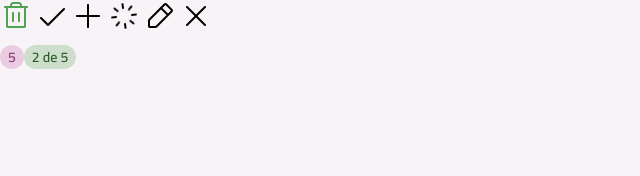
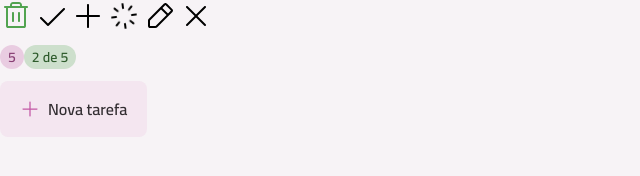
Before and after one commit to Pedrohenriquezuza/Projeto-To-do-list, a React (Vite) app: page / in a window 1280 px wide. Shown: the part 128-304 px from the top of the page, without its empty margins (0-640 px from the left). Built offline with nearby package versions, Linux system fonts and the light colour scheme.

Commit message:
Criando componente button

```diff
--- a/src/App.tsx
+++ b/src/App.tsx
@@ -8,6 +8,7 @@
 
 import Icon from "./components/Icon";
 import Badge from "./components/Badge";
+import Button from "./components/Button";
 
 export default function App() {
   return (
@@ -36,6 +37,10 @@
         <Badge variant="secondary">5</Badge>
         <Badge variant="primary">2 de 5</Badge>
       </div>
+
+      <div>
+        <Button icon={PlusIcon}>Nova tarefa</Button>
+      </div>
     </div>
   );
 }
--- a/src/components/Badge.tsx
+++ b/src/components/Badge.tsx
@@ -24,19 +24,18 @@
 export const badgeTextVariants = cva("", {
   variants: {
     variant: {
-        primary: "text-green-dark",
-        secondary: "text-pink-dark"
+      primary: "text-green-dark",
+      secondary: "text-pink-dark",
     },
   },
   defaultVariants: {
-    variant: "primary"
-  }
+    variant: "primary",
+  },
 });
 
 interface BadgeProps
   extends React.ComponentProps<"div">,
     VariantProps<typeof badgeVariants> {}
-
 
 export default function Badge({
   variant,
@@ -46,8 +45,10 @@
   ...props
 }: BadgeProps) {
   return (
-    <div className={badgeVariants({variant,size, className})} {...props}>
-      <Text variant="body-sm-bold" className={badgeTextVariants({variant})}>{children}</Text>
+    <div className={badgeVariants({ variant, size, className })} {...props}>
+      <Text variant="body-sm-bold" className={badgeTextVariants({ variant })}>
+        {children}
+      </Text>
     </div>
   );
 }
--- /dev/null
+++ b/src/components/Button.tsx
@@ -0,0 +1,86 @@
+import { cva, type VariantProps } from "class-variance-authority";
+import Text from "./Text";
+import Icon from "./Icon";
+
+export const buttonVariants = cva(
+  `
+    flex items-center justify-center cursor-poiter transition rounded-lg group gap-2
+    `,
+  {
+    variants: {
+      variant: {
+        primary: "bg-gray-200 hover:bg-pink-light",
+      },
+      size: {
+        md: "h-14 py-4 px-5",
+      },
+      disabled: {
+        true: "opacity-50 pointer-events-none",
+      },
+    },
+    defaultVariants: {
+      variant: "primary",
+      size: "md",
+      disabled: false,
+    },
+  }
+);
+
+export const buttonTextVariants = cva("", {
+  variants: {
+    variant: {
+      primary: "text-gray-400",
+    },
+  },
+  defaultVariants: {
+    variant: "primary",
+  },
+});
+
+export const buttonIconVariants = cva("transition", {
+  variants: {
+    variant: {
+      primary: "fill-pink-base",
+    },
+    size: {
+      md: "w-5 h-5",
+    },
+  },
+  defaultVariants: {
+    variant: "primary",
+    size: "md",
+  },
+});
+
+interface ButtonProps
+  extends Omit<React.ComponentProps<"button">, "size" | "disabled">,
+    VariantProps<typeof buttonVariants> {
+  icon?: React.ComponentProps<typeof Icon>["svg"];
+}
+
+export default function Button({
+  variant,
+  size,
+  disabled,
+  className,
+  children,
+  icon: IconComponent,
+  ...props
+}: ButtonProps) {
+  return (
+    <button
+      className={buttonVariants({ variant, size, disabled, className })}
+      {...props}
+    >
+      {IconComponent && (
+        <Icon
+          svg={IconComponent}
+          className={buttonIconVariants({ variant, size })}
+        />
+      )}
+      <Text variant="body-md-bold" className={buttonTextVariants({ variant })}>
+        {children}
+      </Text>
+    </button>
+  );
+}
```
